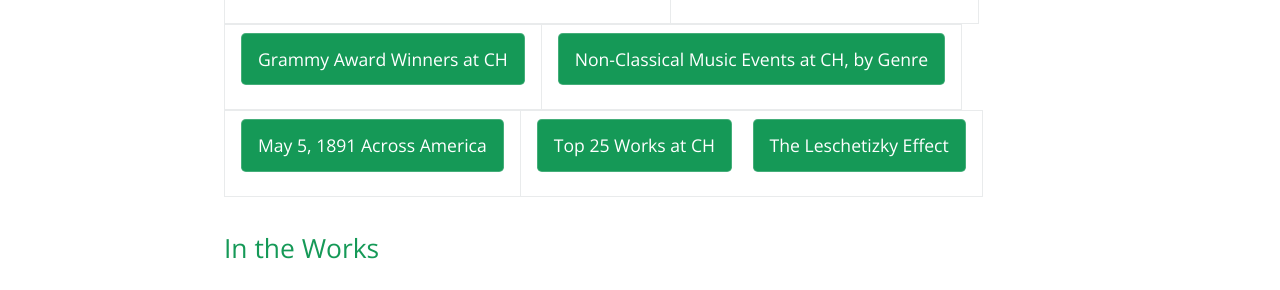
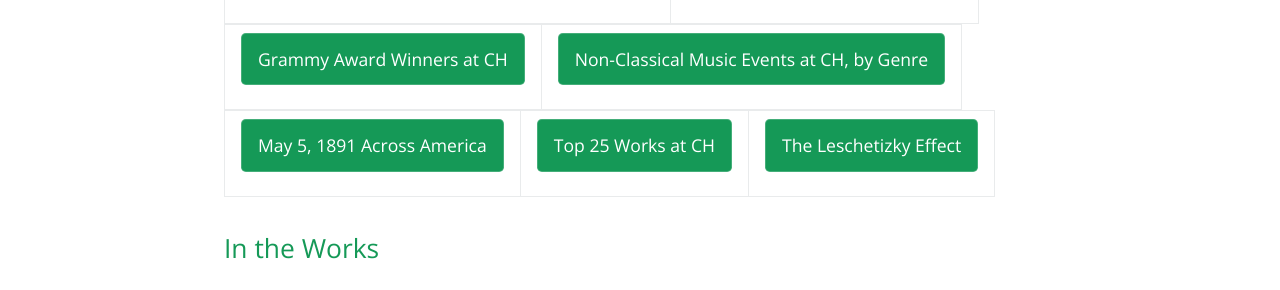
Before and after one commit to CarnegieHall/datalab, a Jekyll site: the page built from experiments.md, in a window 1280 px wide. Shown: the part 625-915 px from the top of the page. Built offline with Jekyll 4.4.1, drawn with Linux system fonts in a browser that asks for light colours.

Commit message:
Update buttons

```diff
--- a/experiments.md
+++ b/experiments.md
@@ -15,7 +15,7 @@ order: 2
 
 [Grammy Award Winners at CH](/experiments/chdl-0005.md){: .btn} | [Non-Classical Music Events at CH, by Genre](/experiments/chdl-0006.md){: .btn}
 
-[May 5, 1891 Across America](/experiments/chdl-0008.md){: .btn} | [Top 25 Works at CH](/experiments/chdl-0009.md){: .btn}  [The Leschetizky Effect](/experiments/chdl-0010.md){: .btn} |
+[May 5, 1891 Across America](/experiments/chdl-0008.md){: .btn} | [Top 25 Works at CH](/experiments/chdl-0009.md){: .btn} |  [The Leschetizky Effect](/experiments/chdl-0010.md){: .btn} |
 
 
 ## In the Works
```
